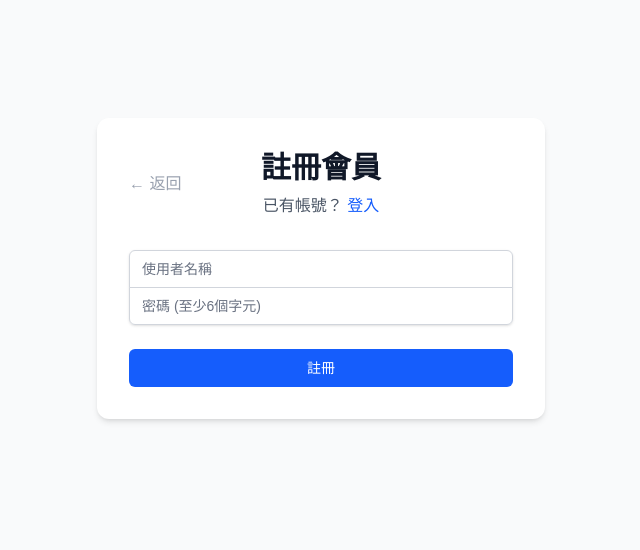
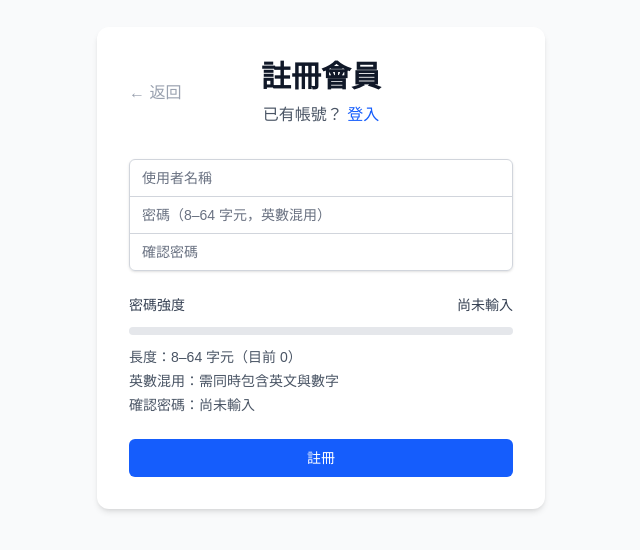
Before and after one commit to huan131513/wp_final, a Next.js app: page /register in a window 1280 px wide. Shown: the part 132-682 px from the top of the page, without its empty margins (319-959 px from the left). Built offline with nearby package versions, Linux system fonts and the light colour scheme.

Commit message:
Feat:註冊/修改密碼增強

```diff
--- a/src/app/api/auth/register/route.ts
+++ b/src/app/api/auth/register/route.ts
@@ -3,9 +3,27 @@ import { prisma } from '@/lib/prisma'
 import { hash } from 'bcryptjs'
 import { z } from 'zod'
 
+const PASSWORD_MIN = 8
+const PASSWORD_MAX = 64
+
 const registerSchema = z.object({
-  name: z.string().min(1),
-  password: z.string().min(6),
+  name: z.string().trim().min(1, '請輸入使用者名稱'),
+  password: z
+    .string()
+    .min(PASSWORD_MIN, `密碼長度至少 ${PASSWORD_MIN} 字元`)
+    .max(PASSWORD_MAX, `密碼長度不可超過 ${PASSWORD_MAX} 字元`)
+    .refine((val) => /[A-Za-z]/.test(val), '密碼需包含英文')
+    .refine((val) => /\d/.test(val), '密碼需包含數字'),
+  // 向後相容：舊版前端可能不會送 confirmPassword
+  confirmPassword: z.string().optional(),
+}).superRefine((data, ctx) => {
+  if (typeof data.confirmPassword === 'string' && data.confirmPassword !== data.password) {
+    ctx.addIssue({
+      code: z.ZodIssueCode.custom,
+      path: ['confirmPassword'],
+      message: '密碼與確認密碼不一致',
+    })
+  }
 })
 
 export async function POST(request: Request) {
@@ -19,7 +37,7 @@ export async function POST(request: Request) {
 
     if (existingUser) {
       return NextResponse.json(
-        { error: 'User already exists' },
+        { error: '使用者名稱已被使用' },
         { status: 400 }
       )
     }
@@ -44,7 +62,9 @@ export async function POST(request: Request) {
   } catch (error) {
     console.error(error)
     if (error instanceof z.ZodError) {
-        return NextResponse.json({ error: error.issues }, { status: 400 })
+      // 統一回傳易讀錯誤字串，避免前端顯示 [object Object]
+      const message = error.issues?.[0]?.message || '輸入資料不正確'
+      return NextResponse.json({ error: message }, { status: 400 })
     }
     return NextResponse.json(
       { error: error instanceof Error ? error.message : 'Something went wrong' },
--- a/src/app/api/user/security/route.ts
+++ b/src/app/api/user/security/route.ts
@@ -2,32 +2,57 @@ import { NextResponse } from 'next/server'
 import { getServerSession } from 'next-auth'
 import { authOptions } from '@/lib/auth'
 import { prisma } from '@/lib/prisma'
+import { hash } from 'bcryptjs'
+import { z } from 'zod'
+
+const PASSWORD_MIN = 8
+const PASSWORD_MAX = 64
+
+const updatePasswordSchema = z.object({
+  newPassword: z
+    .string()
+    .min(PASSWORD_MIN, `密碼長度至少 ${PASSWORD_MIN} 字元`)
+    .max(PASSWORD_MAX, `密碼長度不可超過 ${PASSWORD_MAX} 字元`)
+    .refine((val) => /[A-Za-z]/.test(val), '密碼需包含英文')
+    .refine((val) => /\d/.test(val), '密碼需包含數字'),
+  // 向後相容：舊版前端可能不會送 confirmPassword
+  confirmPassword: z.string().optional(),
+}).superRefine((data, ctx) => {
+  if (typeof data.confirmPassword === 'string' && data.confirmPassword !== data.newPassword) {
+    ctx.addIssue({
+      code: z.ZodIssueCode.custom,
+      path: ['confirmPassword'],
+      message: '密碼與確認密碼不一致',
+    })
+  }
+})
 
 export async function POST(request: Request) {
   const session = await getServerSession(authOptions)
 
   if (!session?.user?.name) {
-    return new NextResponse('Unauthorized', { status: 401 })
+    return NextResponse.json({ error: '未登入' }, { status: 401 })
   }
 
   try {
     const body = await request.json()
-    const { newPassword } = body
+    const { newPassword } = updatePasswordSchema.parse(body)
 
-    if (!newPassword || newPassword.length < 6) {
-        return new NextResponse('Password must be at least 6 characters', { status: 400 })
-    }
+    const hashedPassword = await hash(newPassword, 10)
 
-    // Update password - Note: In a real app, you should hash the password here!
-    // Since we are using simple text password for demo/prototype as per initial setup:
+    // Update password (bcrypt hash) - keep consistent with register/login flow
     await prisma.user.update({
         where: { name: session.user.name },
-        data: { password: newPassword }
+        data: { password: hashedPassword }
     })
 
     return NextResponse.json({ message: 'Password updated' })
   } catch (error) {
     console.error('Password update error:', error)
-    return new NextResponse('Internal Server Error', { status: 500 })
+    if (error instanceof z.ZodError) {
+      const message = error.issues?.[0]?.message || '輸入資料不正確'
+      return NextResponse.json({ error: message }, { status: 400 })
+    }
+    return NextResponse.json({ error: '伺服器錯誤' }, { status: 500 })
   }
 }
--- a/src/app/member/page.tsx
+++ b/src/app/member/page.tsx
@@ -1,11 +1,64 @@
 'use client'
 
 import { useSession } from 'next-auth/react'
-import { useEffect, useState, useRef } from 'react'
+import { useEffect, useMemo, useState, useRef } from 'react'
 import Link from 'next/link'
 import { Edit, Key, Heart, Trash2, Crown, Upload, Camera, ChevronLeft, ChevronRight } from 'lucide-react'
 import toast from 'react-hot-toast'
 import { NotificationBell } from '@/components/NotificationBell'
+
+const PASSWORD_MIN = 8
+const PASSWORD_MAX = 64
+
+function getPasswordSignals(password: string) {
+  const length = password.length
+  const hasLetter = /[A-Za-z]/.test(password)
+  const hasNumber = /\d/.test(password)
+  const hasSymbol = /[^A-Za-z0-9]/.test(password)
+  const isTooLong = length > PASSWORD_MAX
+
+  // 強度只是引導用：不強制符號/大寫，但有會加分
+  let score = 0
+  if (length >= PASSWORD_MIN) score += 1
+  if (hasLetter) score += 1
+  if (hasNumber) score += 1
+  if (length >= 12) score += 1
+  if (hasSymbol) score += 1
+  if (isTooLong) score = 0
+
+  const normalized = Math.min(Math.max(score, 0), 5)
+  const percent = (normalized / 5) * 100
+
+  let label = '尚未輸入'
+  let barClass = 'bg-gray-200'
+  if (length > 0) {
+    if (normalized <= 2) {
+      label = '弱'
+      barClass = 'bg-red-500'
+    } else if (normalized === 3) {
+      label = '普通'
+      barClass = 'bg-yellow-500'
+    } else if (normalized === 4) {
+      label = '強'
+      barClass = 'bg-green-500'
+    } else {
+      label = '很強'
+      barClass = 'bg-emerald-600'
+    }
+  }
+
+  const ruleLengthOk = length >= PASSWORD_MIN && length <= PASSWORD_MAX
+  const ruleAlphaNumOk = hasLetter && hasNumber
+
+  return {
+    length,
+    percent,
+    label,
+    barClass,
+    ruleLengthOk,
+    ruleAlphaNumOk,
+  }
+}
 
 interface AchievementDisplay {
     id: string
@@ -607,23 +660,37 @@ function ChangePasswordModal({ onClose }: { onClose: () => void }) {
     const [confirm, setConfirm] = useState('')
     const [loading, setLoading] = useState(false)
 
+    const signals = useMemo(() => getPasswordSignals(password), [password])
+    const isConfirmTouched = confirm.length > 0
+    const isConfirmMatch = confirm === password
+
+    const canSubmit =
+        signals.ruleLengthOk &&
+        signals.ruleAlphaNumOk &&
+        confirm.length > 0 &&
+        isConfirmMatch &&
+        !loading
+
     const handleSubmit = async (e: React.FormEvent) => {
         e.preventDefault()
-        if (password !== confirm) return toast.error('兩次密碼輸入不一致')
-        if (password.length < 6) return toast.error('密碼長度至少需 6 碼')
+        if (!signals.ruleLengthOk) return toast.error(`密碼需為 ${PASSWORD_MIN}–${PASSWORD_MAX} 字元`)
+        if (!signals.ruleAlphaNumOk) return toast.error('密碼需包含英文與數字（英數混用）')
+        if (!confirm) return toast.error('請再次輸入密碼以確認')
+        if (!isConfirmMatch) return toast.error('兩次密碼輸入不一致')
 
         setLoading(true)
         try {
             const res = await fetch('/api/user/security', {
                 method: 'POST',
                 headers: { 'Content-Type': 'application/json' },
-                body: JSON.stringify({ newPassword: password })
+                body: JSON.stringify({ newPassword: password, confirmPassword: confirm })
             })
             if (res.ok) {
                 toast.success('密碼已修改')
                 onClose()
             } else {
-                toast.error('修改失敗')
+                const data = await res.json().catch(() => null)
+                toast.error(data?.error || '修改失敗')
             }
         } catch (error) {
             console.error(error)
@@ -645,8 +712,32 @@ function ChangePasswordModal({ onClose }: { onClose: () => void }) {
                             value={password}
                             onChange={e => setPassword(e.target.value)}
                             className="w-full p-3 border rounded-lg text-sm focus:ring-2 focus:ring-blue-500 outline-none"
-                            placeholder="至少 6 碼"
+                            placeholder={`密碼（${PASSWORD_MIN}–${PASSWORD_MAX} 字元，英數混用）`}
                         />
+                    </div>
+
+                    <div className="space-y-2">
+                        <div className="flex items-center justify-between">
+                            <div className="text-sm text-gray-700">密碼強度</div>
+                            <div className="text-sm font-medium text-gray-700">{signals.label}</div>
+                        </div>
+                        <div className="h-2 w-full rounded-full bg-gray-200 overflow-hidden">
+                            <div
+                                className={`h-full ${signals.barClass} transition-all duration-300`}
+                                style={{ width: `${signals.percent}%` }}
+                            />
+                        </div>
+                        <div className="text-sm space-y-1">
+                            <div className={signals.ruleLengthOk ? 'text-green-600' : 'text-gray-600'}>
+                                長度：{PASSWORD_MIN}–{PASSWORD_MAX} 字元（目前 {signals.length}）
+                            </div>
+                            <div className={signals.ruleAlphaNumOk ? 'text-green-600' : 'text-gray-600'}>
+                                英數混用：需同時包含英文與數字
+                            </div>
+                            <div className={!isConfirmTouched ? 'text-gray-600' : isConfirmMatch ? 'text-green-600' : 'text-red-600'}>
+                                確認密碼：{!isConfirmTouched ? '尚未輸入' : isConfirmMatch ? '一致' : '不一致'}
+                            </div>
+                        </div>
                     </div>
                     <div>
                         <label className="block text-sm font-medium text-gray-700 mb-1">確認新密碼</label>
@@ -659,7 +750,7 @@ function ChangePasswordModal({ onClose }: { onClose: () => void }) {
                     </div>
                     <div className="flex gap-2 justify-end pt-2">
                         <button type="button" onClick={onClose} className="px-4 py-2 text-gray-600 hover:bg-gray-100 rounded-lg text-sm font-medium">取消</button>
-                        <button type="submit" disabled={loading} className="px-4 py-2 bg-blue-600 text-white rounded-lg text-sm font-medium hover:bg-blue-700">
+                        <button type="submit" disabled={!canSubmit} className="px-4 py-2 bg-blue-600 text-white rounded-lg text-sm font-medium hover:bg-blue-700 disabled:opacity-50 disabled:cursor-not-allowed">
                             {loading ? '處理中...' : '確認修改'}
                         </button>
                     </div>
--- a/src/app/register/page.tsx
+++ b/src/app/register/page.tsx
@@ -1,24 +1,116 @@
 'use client'
 
-import { useState } from 'react'
+import { useMemo, useState } from 'react'
 import { useRouter } from 'next/navigation'
 import Link from 'next/link'
+
+const PASSWORD_MIN = 8
+const PASSWORD_MAX = 64
+
+function getPasswordSignals(password: string) {
+  const length = password.length
+  const hasLetter = /[A-Za-z]/.test(password)
+  const hasNumber = /\d/.test(password)
+  const hasSymbol = /[^A-Za-z0-9]/.test(password)
+  const isTooShort = length > 0 && length < PASSWORD_MIN
+  const isTooLong = length > PASSWORD_MAX
+
+  // 強度只是引導用：不強制符號/大寫，但有會加分
+  let score = 0
+  if (length >= PASSWORD_MIN) score += 1
+  if (hasLetter) score += 1
+  if (hasNumber) score += 1
+  if (length >= 12) score += 1
+  if (hasSymbol) score += 1
+  if (isTooLong) score = 0
+
+  const normalized = Math.min(Math.max(score, 0), 5)
+  const percent = (normalized / 5) * 100
+
+  let label = '尚未輸入'
+  let barClass = 'bg-gray-200'
+  if (length > 0) {
+    if (normalized <= 2) {
+      label = '弱'
+      barClass = 'bg-red-500'
+    } else if (normalized === 3) {
+      label = '普通'
+      barClass = 'bg-yellow-500'
+    } else if (normalized === 4) {
+      label = '強'
+      barClass = 'bg-green-500'
+    } else {
+      label = '很強'
+      barClass = 'bg-emerald-600'
+    }
+  }
+
+  const ruleLengthOk = length >= PASSWORD_MIN && length <= PASSWORD_MAX
+  const ruleAlphaNumOk = hasLetter && hasNumber
+
+  return {
+    length,
+    hasLetter,
+    hasNumber,
+    hasSymbol,
+    isTooShort,
+    isTooLong,
+    score: normalized,
+    percent,
+    label,
+    barClass,
+    ruleLengthOk,
+    ruleAlphaNumOk,
+  }
+}
 
 export default function RegisterPage() {
   const router = useRouter()
   const [password, setPassword] = useState('')
+  const [confirmPassword, setConfirmPassword] = useState('')
   const [name, setName] = useState('')
   const [error, setError] = useState('')
+  const [isSubmitting, setIsSubmitting] = useState(false)
+
+  const signals = useMemo(() => getPasswordSignals(password), [password])
+  const isConfirmTouched = confirmPassword.length > 0
+  const isConfirmMatch = confirmPassword === password
+
+  const canSubmit =
+    name.trim().length > 0 &&
+    signals.ruleLengthOk &&
+    signals.ruleAlphaNumOk &&
+    confirmPassword.length > 0 &&
+    isConfirmMatch &&
+    !isSubmitting
 
   const handleSubmit = async (e: React.FormEvent) => {
     e.preventDefault()
     setError('')
 
+    if (!signals.ruleLengthOk) {
+      setError(`密碼需為 ${PASSWORD_MIN}–${PASSWORD_MAX} 字元`)
+      return
+    }
+    if (!signals.ruleAlphaNumOk) {
+      setError('密碼需包含英文與數字（英數混用）')
+      return
+    }
+    if (!confirmPassword) {
+      setError('請再次輸入密碼以確認')
+      return
+    }
+    if (!isConfirmMatch) {
+      setError('密碼與確認密碼不一致')
+      return
+    }
+
     try {
+      setIsSubmitting(true)
       const res = await fetch('/api/auth/register', {
         method: 'POST',
         headers: { 'Content-Type': 'application/json' },
-        body: JSON.stringify({ password, name }),
+        body: JSON.stringify({ password, confirmPassword, name }),
       })
 
       if (res.ok) {
@@ -29,6 +121,8 @@ export default function RegisterPage() {
       }
     } catch {
       setError('An error occurred')
+    } finally {
+      setIsSubmitting(false)
     }
   }
 
@@ -60,11 +154,46 @@ export default function RegisterPage() {
               <input
                 type="password"
                 required
-                className="appearance-none rounded-none relative block w-full px-3 py-2 border border-gray-300 placeholder-gray-500 text-gray-900 rounded-b-md focus:outline-none focus:ring-blue-500 focus:border-blue-500 focus:z-10 sm:text-sm"
-                placeholder="密碼 (至少6個字元)"
+                className="appearance-none rounded-none relative block w-full px-3 py-2 border border-gray-300 placeholder-gray-500 text-gray-900 focus:outline-none focus:ring-blue-500 focus:border-blue-500 focus:z-10 sm:text-sm"
+                placeholder={`密碼（${PASSWORD_MIN}–${PASSWORD_MAX} 字元，英數混用）`}
                 value={password}
                 onChange={(e) => setPassword(e.target.value)}
               />
+            </div>
+            <div>
+              <input
+                type="password"
+                required
+                className="appearance-none rounded-none relative block w-full px-3 py-2 border border-gray-300 placeholder-gray-500 text-gray-900 rounded-b-md focus:outline-none focus:ring-blue-500 focus:border-blue-500 focus:z-10 sm:text-sm"
+                placeholder="確認密碼"
+                value={confirmPassword}
+                onChange={(e) => setConfirmPassword(e.target.value)}
+              />
+            </div>
+          </div>
+
+          <div className="space-y-3">
+            <div className="flex items-center justify-between">
+              <div className="text-sm text-gray-700">密碼強度</div>
+              <div className="text-sm font-medium text-gray-700">{signals.label}</div>
+            </div>
+            <div className="h-2 w-full rounded-full bg-gray-200 overflow-hidden">
+              <div
+                className={`h-full ${signals.barClass} transition-all duration-300`}
+                style={{ width: `${signals.percent}%` }}
+              />
+            </div>
+
+            <div className="text-sm space-y-1">
+              <div className={signals.ruleLengthOk ? 'text-green-600' : 'text-gray-600'}>
+                長度：{PASSWORD_MIN}–{PASSWORD_MAX} 字元（目前 {signals.length}）
+              </div>
+              <div className={signals.ruleAlphaNumOk ? 'text-green-600' : 'text-gray-600'}>
+                英數混用：需同時包含英文與數字
+              </div>
+              <div className={!isConfirmTouched ? 'text-gray-600' : isConfirmMatch ? 'text-green-600' : 'text-red-600'}>
+                確認密碼：{!isConfirmTouched ? '尚未輸入' : isConfirmMatch ? '一致' : '不一致'}
+              </div>
             </div>
           </div>
 
@@ -75,9 +204,10 @@ export default function RegisterPage() {
           <div>
             <button
               type="submit"
+              disabled={!canSubmit}
               className="group relative w-full flex justify-center py-2 px-4 border border-transparent text-sm font-medium rounded-md text-white bg-blue-600 hover:bg-blue-700 focus:outline-none focus:ring-2 focus:ring-offset-2 focus:ring-blue-500"
             >
-              註冊
+              {isSubmitting ? '註冊中...' : '註冊'}
             </button>
           </div>
         </form>
```
